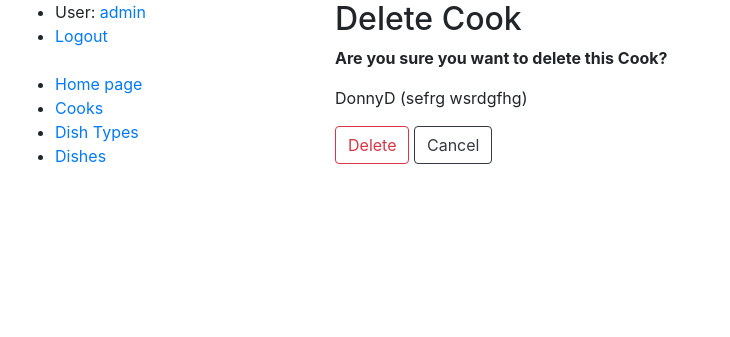
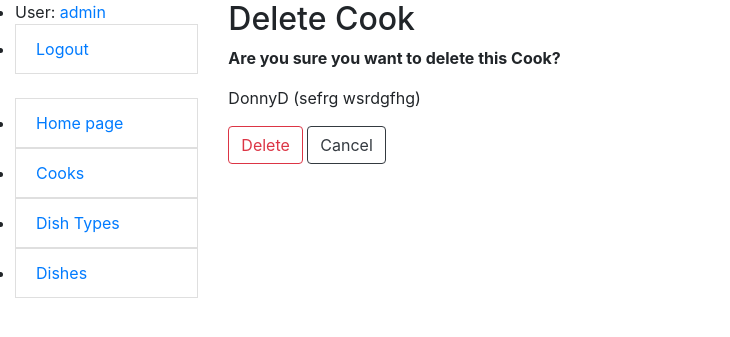
Before and after one commit to bohdan-yatsyna/kitchen-service-site, a Django app: page /cooks/3/delete/ in a window 1280 px wide. Shown: the top 337 px of the page, without its empty margins (0-730 px from the left). Run offline with Django 4.2, Linux system fonts and the light colour scheme; a user stored in the database is signed in; data comes from the database, SQL or seed files in the repository; both versions use the stored data as it was after the commit.

Commit message:
Update html files: base, search_field, sidebar. Visual improve

```diff
--- a/templates/base.html
+++ b/templates/base.html
@@ -27,12 +27,12 @@
 <body>
   <div class="container-fluid">
     <div class="row">
-      <div class="col-sm-3">
+      <div class="col-sm-2">
         {% block sidebar %}
           {% include "includes/sidebar.html" %}
         {% endblock %}
       </div>
-      <div class="col-sm-9">
+      <div class="col-sm-10">
         {% block content %}{% endblock %}
         <div class="d-flex justify-content-center">
           {% block pagination %}
--- a/templates/includes/search_field.html
+++ b/templates/includes/search_field.html
@@ -1,8 +1,8 @@
 {% load crispy_forms_filters %}
 
+<hr>
 <form action="" method="get" class="form-inline">
   {{ search_form|crispy }}
-  <hr>
   <input class="btn btn-outline-secondary" type="submit" value="Search 🔎">
 </form>
 <hr>
--- a/templates/includes/sidebar.html
+++ b/templates/includes/sidebar.html
@@ -1,13 +1,13 @@
-<ul class="sidebar-nav">
+<ul class="sidebar-nav list-group">
   {% if user.is_authenticated %}
     <li>User: <a href="#">{{ user.username }}</a></li>
-    <li><a href="{% url 'logout' %}">Logout</a></li>
+    <li><a class="list-group-item" href="{% url 'logout' %}">Logout</a></li>
   {% else %}
-    <li><a href="{% url 'login' %}">Login</a></li>
+    <li><a class="list-group-item" href="{% url 'login' %}">Login</a></li>
   {% endif %}
   <br>
-  <li><a href="{% url 'kitchen:index' %}">Home page</a></li>
-  <li><a href="{% url 'kitchen:cook-list' %}">Cooks</a></li>
-  <li><a href="{% url 'kitchen:dish-type-list' %}">Dish Types</a></li>
-  <li><a href="{% url 'kitchen:dish-list' %}">Dishes</a></li>
+  <li><a class="list-group-item" href="{% url 'kitchen:index' %}">Home page</a></li>
+  <li><a class="list-group-item" href="{% url 'kitchen:cook-list' %}">Cooks</a></li>
+  <li><a class="list-group-item" href="{% url 'kitchen:dish-type-list' %}">Dish Types</a></li>
+  <li><a class="list-group-item" href="{% url 'kitchen:dish-list' %}">Dishes</a></li>
 </ul>
```
Also changed, not shown: db.sqlite3.
